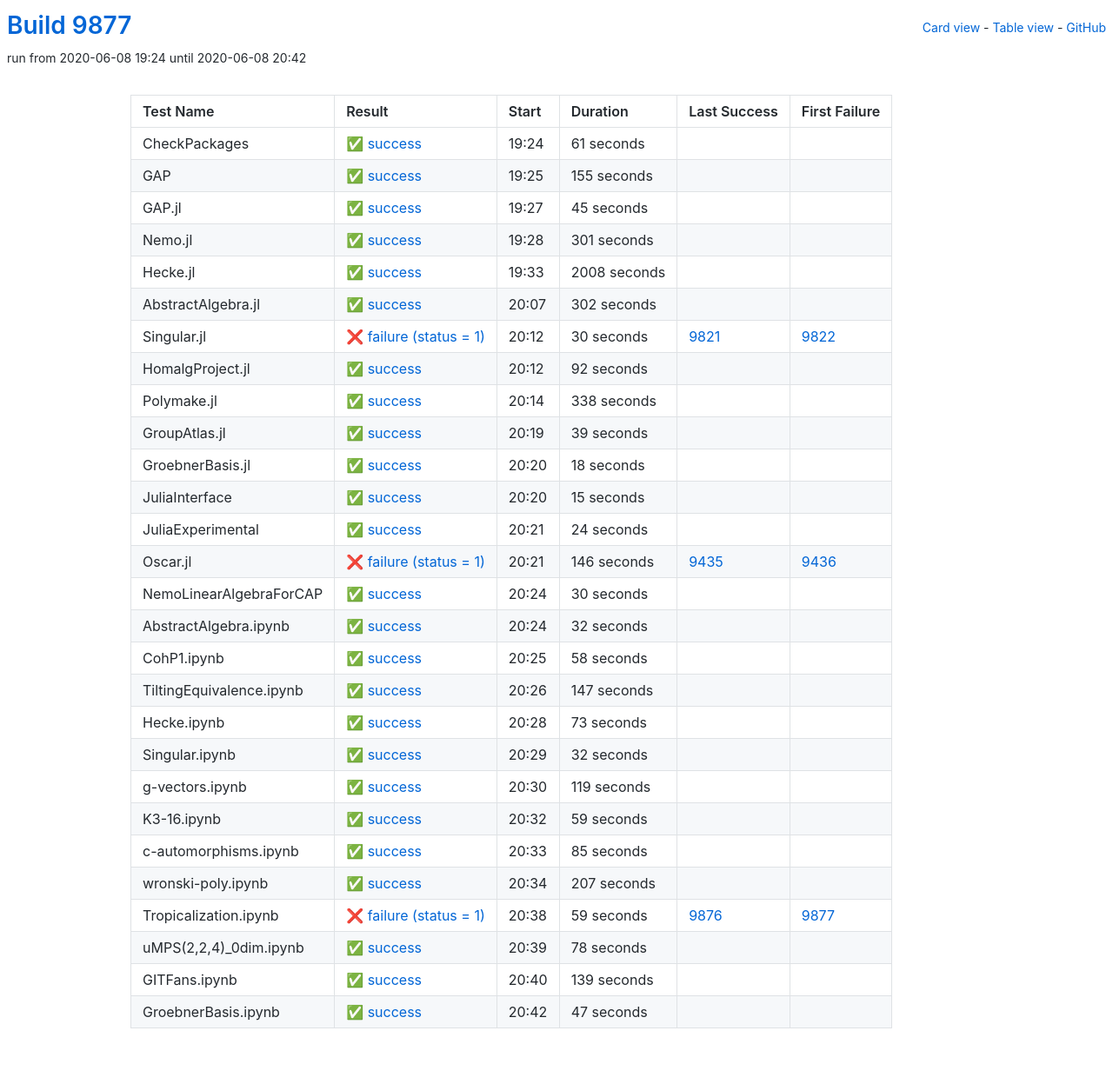
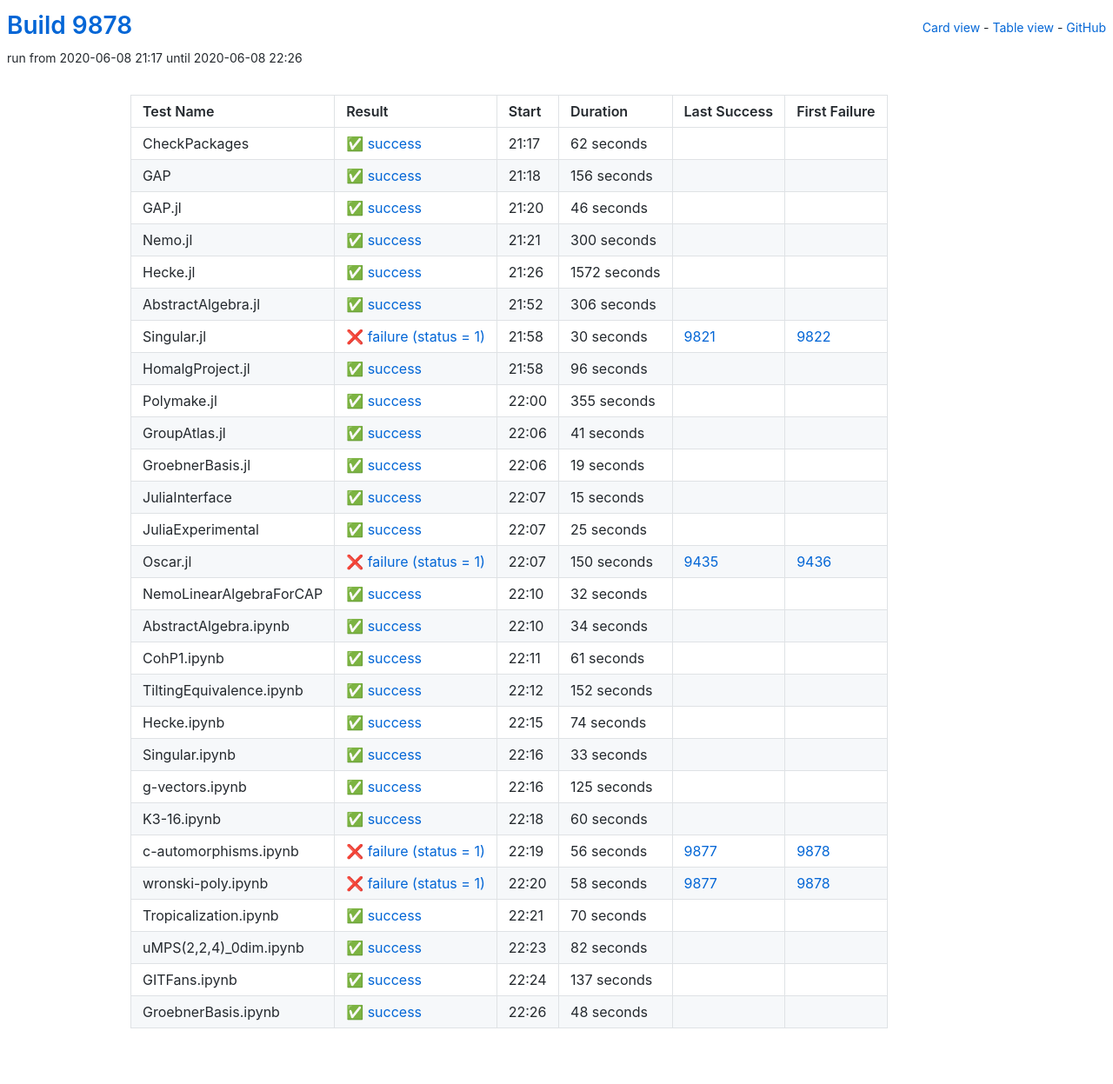
Before and after one commit to oscar-system/oscar-ci-status, a Jekyll site: the page built from table.html, in a window 1280 px wide. Shown: the whole page at 87% size. Built offline with Jekyll 4.4.1, drawn with Linux system fonts in a browser that asks for light colours.

Commit message:
Build 9878

```diff
--- a/_data/ci.yml
+++ b/_data/ci.yml
@@ -1,77 +1,77 @@
-build: 9877
-build_url: https://oscarci.mathematik.uni-kl.de/job/oscar/9877/
+build: 9878
+build_url: https://oscarci.mathematik.uni-kl.de/job/oscar/9878/
 job: oscar
 tests:
-- duration: 61
+- duration: 62
   exitcode: 0
   first_failure: false
   first_failure_url: null
   id: checkpackages
   last_success: false
   last_success_url: null
-  log: https://oscarci.mathematik.uni-kl.de/job/oscar/9877/artifact/logs/build-9877/CheckPackages.log
+  log: https://oscarci.mathematik.uni-kl.de/job/oscar/9878/artifact/logs/build-9878/CheckPackages.log
   name: CheckPackages
-  start: 2020-06-08 19:24
+  start: 2020-06-08 21:17
   status: success
   success: true
-- duration: 155
+- duration: 156
   exitcode: 0
   first_failure: false
   first_failure_url: null
   id: gap
   last_success: false
   last_success_url: null
-  log: https://oscarci.mathematik.uni-kl.de/job/oscar/9877/artifact/logs/build-9877/GAP.log
+  log: https://oscarci.mathematik.uni-kl.de/job/oscar/9878/artifact/logs/build-9878/GAP.log
   name: GAP
-  start: 2020-06-08 19:25
+  start: 2020-06-08 21:18
   status: success
   success: true
-- duration: 45
+- duration: 46
   exitcode: 0
   first_failure: false
   first_failure_url: null
   id: gap-jl
   last_success: false
   last_success_url: null
-  log: https://oscarci.mathematik.uni-kl.de/job/oscar/9877/artifact/logs/build-9877/GAP.jl.log
+  log: https://oscarci.mathematik.uni-kl.de/job/oscar/9878/artifact/logs/build-9878/GAP.jl.log
   name: GAP.jl
-  start: 2020-06-08 19:27
+  start: 2020-06-08 21:20
   status: success
   success: true
-- duration: 301
+- duration: 300
   exitcode: 0
   first_failure: false
   first_failure_url: null
   id: nemo-jl
   last_success: false
   last_success_url: null
-  log: https://oscarci.mathematik.uni-kl.de/job/oscar/9877/artifact/logs/build-9877/Nemo.jl.log
+  log: https://oscarci.mathematik.uni-kl.de/job/oscar/9878/artifact/logs/build-9878/Nemo.jl.log
   name: Nemo.jl
-  start: 2020-06-08 19:28
+  start: 2020-06-08 21:21
   status: success
   success: true
-- duration: 2008
+- duration: 1572
   exitcode: 0
   first_failure: false
   first_failure_url: null
   id: hecke-jl
   last_success: false
   last_success_url: null
-  log: https://oscarci.mathematik.uni-kl.de/job/oscar/9877/artifact/logs/build-9877/Hecke.jl.log
+  log: https://oscarci.mathematik.uni-kl.de/job/oscar/9878/artifact/logs/build-9878/Hecke.jl.log
   name: Hecke.jl
-  start: 2020-06-08 19:33
+  start: 2020-06-08 21:26
   status: success
   success: true
-- duration: 302
+- duration: 306
   exitcode: 0
   first_failure: false
   first_failure_url: null
   id: abstractalgebra-jl
   last_success: false
   last_success_url: null
-  log: https://oscarci.mathematik.uni-kl.de/job/oscar/9877/artifact/logs/build-9877/AbstractAlgebra.jl.log
+  log: https://oscarci.mathematik.uni-kl.de/job/oscar/9878/artifact/logs/build-9878/AbstractAlgebra.jl.log
   name: AbstractAlgebra.jl
-  start: 2020-06-08 20:07
+  start: 2020-06-08 21:52
   status: success
   success: true
 - duration: 30
@@ -81,57 +81,57 @@
   id: singular-jl
   last_success: 9821
   last_success_url: https://oscarci.mathematik.uni-kl.de/job/oscar/9821/
-  log: https://oscarci.mathematik.uni-kl.de/job/oscar/9877/artifact/logs/build-9877/Singular.jl.log
+  log: https://oscarci.mathematik.uni-kl.de/job/oscar/9878/artifact/logs/build-9878/Singular.jl.log
   name: Singular.jl
-  start: 2020-06-08 20:12
+  start: 2020-06-08 21:58
   status: failure
   success: false
-- duration: 92
+- duration: 96
   exitcode: 0
   first_failure: false
   first_failure_url: null
   id: homalgproject-jl
   last_success: false
   last_success_url: null
-  log: https://oscarci.mathematik.uni-kl.de/job/oscar/9877/artifact/logs/build-9877/HomalgProject.jl.log
+  log: https://oscarci.mathematik.uni-kl.de/job/oscar/9878/artifact/logs/build-9878/HomalgProject.jl.log
   name: HomalgProject.jl
-  start: 2020-06-08 20:12
+  start: 2020-06-08 21:58
   status: success
   success: true
-- duration: 338
+- duration: 355
   exitcode: 0
   first_failure: false
   first_failure_url: null
   id: polymake-jl
   last_success: false
   last_success_url: null
-  log: https://oscarci.mathematik.uni-kl.de/job/oscar/9877/artifact/logs/build-9877/Polymake.jl.log
+  log: https://oscarci.mathematik.uni-kl.de/job/oscar/9878/artifact/logs/build-9878/Polymake.jl.log
   name: Polymake.jl
-  start: 2020-06-08 20:14
+  start: 2020-06-08 22:00
   status: success
   success: true
-- duration: 39
+- duration: 41
   exitcode: 0
   first_failure: false
   first_failure_url: null
   id: groupatlas-jl
   last_success: false
   last_success_url: null
-  log: https://oscarci.mathematik.uni-kl.de/job/oscar/9877/artifact/logs/build-9877/GroupAtlas.jl.log
+  log: https://oscarci.mathematik.uni-kl.de/job/oscar/9878/artifact/logs/build-9878/GroupAtlas.jl.log
   name: GroupAtlas.jl
-  start: 2020-06-08 20:19
+  start: 2020-06-08 22:06
   status: success
   success: true
-- duration: 18
+- duration: 19
   exitcode: 0
   first_failure: false
   first_failure_url: null
   id: groebnerbasis-jl
   last_success: false
   last_success_url: null
-  log: https://oscarci.mathematik.uni-kl.de/job/oscar/9877/artifact/logs/build-9877/GroebnerBasis.jl.log
+  log: https://oscarci.mathematik.uni-kl.de/job/oscar/9878/artifact/logs/build-9878/GroebnerBasis.jl.log
   name: GroebnerBasis.jl
-  start: 2020-06-08 20:20
+  start: 2020-06-08 22:06
   status: success
   success: true
 - duration: 15
@@ -141,200 +141,200 @@
   id: juliainterface
   last_success: false
   last_success_url: null
-  log: https://oscarci.mathematik.uni-kl.de/job/oscar/9877/artifact/logs/build-9877/JuliaInterface.log
+  log: https://oscarci.mathematik.uni-kl.de/job/oscar/9878/artifact/logs/build-9878/JuliaInterface.log
   name: JuliaInterface
-  start: 2020-06-08 20:20
+  start: 2020-06-08 22:07
   status: success
   success: true
-- duration: 24
+- duration: 25
   exitcode: 0
   first_failure: false
   first_failure_url: null
   id: juliaexperimental
   last_success: false
   last_success_url: null
-  log: https://oscarci.mathematik.uni-kl.de/job/oscar/9877/artifact/logs/build-9877/JuliaExperimental.log
+  log: https://oscarci.mathematik.uni-kl.de/job/oscar/9878/artifact/logs/build-9878/JuliaExperimental.log
   name: JuliaExperimental
-  start: 2020-06-08 20:21
+  start: 2020-06-08 22:07
   status: success
   success: true
-- duration: 146
+- duration: 150
   exitcode: 1
   first_failure: 9436
   first_failure_url: https://oscarci.mathematik.uni-kl.de/job/oscar/9436/
   id: oscar-jl
   last_success: 9435
   last_success_url: https://oscarci.mathematik.uni-kl.de/job/oscar/9435/
-  log: https://oscarci.mathematik.uni-kl.de/job/oscar/9877/artifact/logs/build-9877/Oscar.jl.log
+  log: https://oscarci.mathematik.uni-kl.de/job/oscar/9878/artifact/logs/build-9878/Oscar.jl.log
   name: Oscar.jl
-  start: 2020-06-08 20:21
+  start: 2020-06-08 22:07
   status: failure
   success: false
-- duration: 30
+- duration: 32
   exitcode: 0
   first_failure: false
   first_failure_url: null
   id: nemolinearalgebraforcap
   last_success: false
   last_success_url: null
-  log: https://oscarci.mathematik.uni-kl.de/job/oscar/9877/artifact/logs/build-9877/NemoLinearAlgebraForCAP.log
+  log: https://oscarci.mathematik.uni-kl.de/job/oscar/9878/artifact/logs/build-9878/NemoLinearAlgebraForCAP.log
   name: NemoLinearAlgebraForCAP
-  start: 2020-06-08 20:24
+  start: 2020-06-08 22:10
   status: success
   success: true
-- duration: 32
+- duration: 34
   exitcode: 0
   first_failure: false
   first_failure_url: null
   id: abstractalgebra-ipynb
   last_success: false
   last_success_url: null
-  log: https://oscarci.mathematik.uni-kl.de/job/oscar/9877/artifact/logs/build-9877/AbstractAlgebra.ipynb.log
+  log: https://oscarci.mathematik.uni-kl.de/job/oscar/9878/artifact/logs/build-9878/AbstractAlgebra.ipynb.log
   name: AbstractAlgebra.ipynb
-  start: 2020-06-08 20:24
+  start: 2020-06-08 22:10
   status: success
   success: true
-- duration: 58
+- duration: 61
   exitcode: 0
   first_failure: false
   first_failure_url: null
   id: cohp1-ipynb
   last_success: false
   last_success_url: null
-  log: https://oscarci.mathematik.uni-kl.de/job/oscar/9877/artifact/logs/build-9877/CohP1.ipynb.log
+  log: https://oscarci.mathematik.uni-kl.de/job/oscar/9878/artifact/logs/build-9878/CohP1.ipynb.log
   name: CohP1.ipynb
-  start: 2020-06-08 20:25
+  start: 2020-06-08 22:11
   status: success
   success: true
-- duration: 147
+- duration: 152
   exitcode: 0
   first_failure: false
   first_failure_url: null
   id: tiltingequivalence-ipynb
   last_success: false
   last_success_url: null
-  log: https://oscarci.mathematik.uni-kl.de/job/oscar/9877/artifact/logs/build-9877/TiltingEquivalence.ipynb.log
+  log: https://oscarci.mathematik.uni-kl.de/job/oscar/9878/artifact/logs/build-9878/TiltingEquivalence.ipynb.log
   name: TiltingEquivalence.ipynb
-  start: 2020-06-08 20:26
+  start: 2020-06-08 22:12
   status: success
   success: true
-- duration: 73
+- duration: 74
   exitcode: 0
   first_failure: false
   first_failure_url: null
   id: hecke-ipynb
   last_success: false
   last_success_url: null
-  log: https://oscarci.mathematik.uni-kl.de/job/oscar/9877/artifact/logs/build-9877/Hecke.ipynb.log
+  log: https://oscarci.mathematik.uni-kl.de/job/oscar/9878/artifact/logs/build-9878/Hecke.ipynb.log
   name: Hecke.ipynb
-  start: 2020-06-08 20:28
+  start: 2020-06-08 22:15
   status: success
   success: true
-- duration: 32
+- duration: 33
   exitcode: 0
   first_failure: false
   first_failure_url: null
   id: singular-ipynb
   last_success: false
   last_success_url: null
-  log: https://oscarci.mathematik.uni-kl.de/job/oscar/9877/artifact/logs/build-9877/Singular.ipynb.log
+  log: https://oscarci.mathematik.uni-kl.de/job/oscar/9878/artifact/logs/build-9878/Singular.ipynb.log
   name: Singular.ipynb
-  start: 2020-06-08 20:29
+  start: 2020-06-08 22:16
   status: success
   success: true
-- duration: 119
+- duration: 125
   exitcode: 0
   first_failure: false
   first_failure_url: null
   id: g-vectors-ipynb
   last_success: false
   last_success_url: null
-  log: https://oscarci.mathematik.uni-kl.de/job/oscar/9877/artifact/logs/build-9877/g-vectors.ipynb.log
+  log: https://oscarci.mathematik.uni-kl.de/job/oscar/9878/artifact/logs/build-9878/g-vectors.ipynb.log
   name: g-vectors.ipynb
-  start: 2020-06-08 20:30
+  start: 2020-06-08 22:16
   status: success
   success: true
-- duration: 59
+- duration: 60
   exitcode: 0
   first_failure: false
   first_failure_url: null
   id: k3-16-ipynb
   last_success: false
   last_success_url: null
-  log: https://oscarci.mathematik.uni-kl.de/job/oscar/9877/artifact/logs/build-9877/K3-16.ipynb.log
+  log: https://oscarci.mathematik.uni-kl.de/job/oscar/9878/artifact/logs/build-9878/K3-16.ipynb.log
   name: K3-16.ipynb
-  start: 2020-06-08 20:32
+  start: 2020-06-08 22:18
   status: success
   success: true
-- duration: 85
+- duration: 56
+  exitcode: 1
+  first_failure: 9878
+  first_failure_url: https://oscarci.mathematik.uni-kl.de/job/oscar/9878/
+  id: c-automorphisms-ipynb
+  last_success: 9877
+  last_success_url: https://oscarci.mathematik.uni-kl.de/job/oscar/9877/
+  log: https://oscarci.mathematik.uni-kl.de/job/oscar/9878/artifact/logs/build-9878/c-automorphisms.ipynb.log
+  name: c-automorphisms.ipynb
+  start: 2020-06-08 22:19
+  status: failure
+  success: false
+- duration: 58
+  exitcode: 1
+  first_failure: 9878
+  first_failure_url: https://oscarci.mathematik.uni-kl.de/job/oscar/9878/
+  id: wronski-poly-ipynb
+  last_success: 9877
+  last_success_url: https://oscarci.mathematik.uni-kl.de/job/oscar/9877/
+  log: https://oscarci.mathematik.uni-kl.de/job/oscar/9878/artifact/logs/build-9878/wronski-poly.ipynb.log
+  name: wronski-poly.ipynb
+  start: 2020-06-08 22:20
+  status: failure
+  success: false
+- duration: 70
   exitcode: 0
   first_failure: false
   first_failure_url: null
-  id: c-automorphisms-ipynb
+  id: tropicalization-ipynb
   last_success: false
   last_success_url: null
-  log: https://oscarci.mathematik.uni-kl.de/job/oscar/9877/artifact/logs/build-9877/c-automorphisms.ipynb.log
-  name: c-automorphisms.ipynb
-  start: 2020-06-08 20:33
+  log: https://oscarci.mathematik.uni-kl.de/job/oscar/9878/artifact/logs/build-9878/Tropicalization.ipynb.log
+  name: Tropicalization.ipynb
+  start: 2020-06-08 22:21
   status: success
   success: true
-- duration: 207
-  exitcode: 0
-  first_failure: false
-  first_failure_url: null
-  id: wronski-poly-ipynb
-  last_success: false
-  last_success_url: null
-  log: https://oscarci.mathematik.uni-kl.de/job/oscar/9877/artifact/logs/build-9877/wronski-poly.ipynb.log
-  name: wronski-poly.ipynb
-  start: 2020-06-08 20:34
-  status: success
-  success: true
-- duration: 59
-  exitcode: 1
-  first_failure: 9877
-  first_failure_url: https://oscarci.mathematik.uni-kl.de/job/oscar/9877/
-  id: tropicalization-ipynb
-  last_success: 9876
-  last_success_url: https://oscarci.mathematik.uni-kl.de/job/oscar/9876/
-  log: https://oscarci.mathematik.uni-kl.de/job/oscar/9877/artifact/logs/build-9877/Tropicalization.ipynb.log
-  name: Tropicalization.ipynb
-  start: 2020-06-08 20:38
-  status: failure
-  success: false
-- duration: 78
+- duration: 82
   exitcode: 0
   first_failure: false
   first_failure_url: null
   id: umps-2-2-4-0dim-ipynb
   last_success: false
   last_success_url: null
-  log: https://oscarci.mathematik.uni-kl.de/job/oscar/9877/artifact/logs/build-9877/uMPS-2-2-4-_0dim.ipynb.log
+  log: https://oscarci.mathematik.uni-kl.de/job/oscar/9878/artifact/logs/build-9878/uMPS-2-2-4-_0dim.ipynb.log
   name: uMPS(2,2,4)_0dim.ipynb
-  start: 2020-06-08 20:39
+  start: 2020-06-08 22:23
   status: success
   success: true
-- duration: 139
+- duration: 137
   exitcode: 0
   first_failure: false
   first_failure_url: null
   id: gitfans-ipynb
   last_success: false
   last_success_url: null
-  log: https://oscarci.mathematik.uni-kl.de/job/oscar/9877/artifact/logs/build-9877/GITFans.ipynb.log
+  log: https://oscarci.mathematik.uni-kl.de/job/oscar/9878/artifact/logs/build-9878/GITFans.ipynb.log
   name: GITFans.ipynb
-  start: 2020-06-08 20:40
+  start: 2020-06-08 22:24
   status: success
   success: true
-- duration: 47
+- duration: 48
   exitcode: 0
   first_failure: false
   first_failure_url: null
   id: groebnerbasis-ipynb
   last_success: false
   last_success_url: null
-  log: https://oscarci.mathematik.uni-kl.de/job/oscar/9877/artifact/logs/build-9877/GroebnerBasis.ipynb.log
+  log: https://oscarci.mathematik.uni-kl.de/job/oscar/9878/artifact/logs/build-9878/GroebnerBasis.ipynb.log
   name: GroebnerBasis.ipynb
-  start: 2020-06-08 20:42
+  start: 2020-06-08 22:26
   status: success
   success: true
```
Also changed, not shown: README.md.
